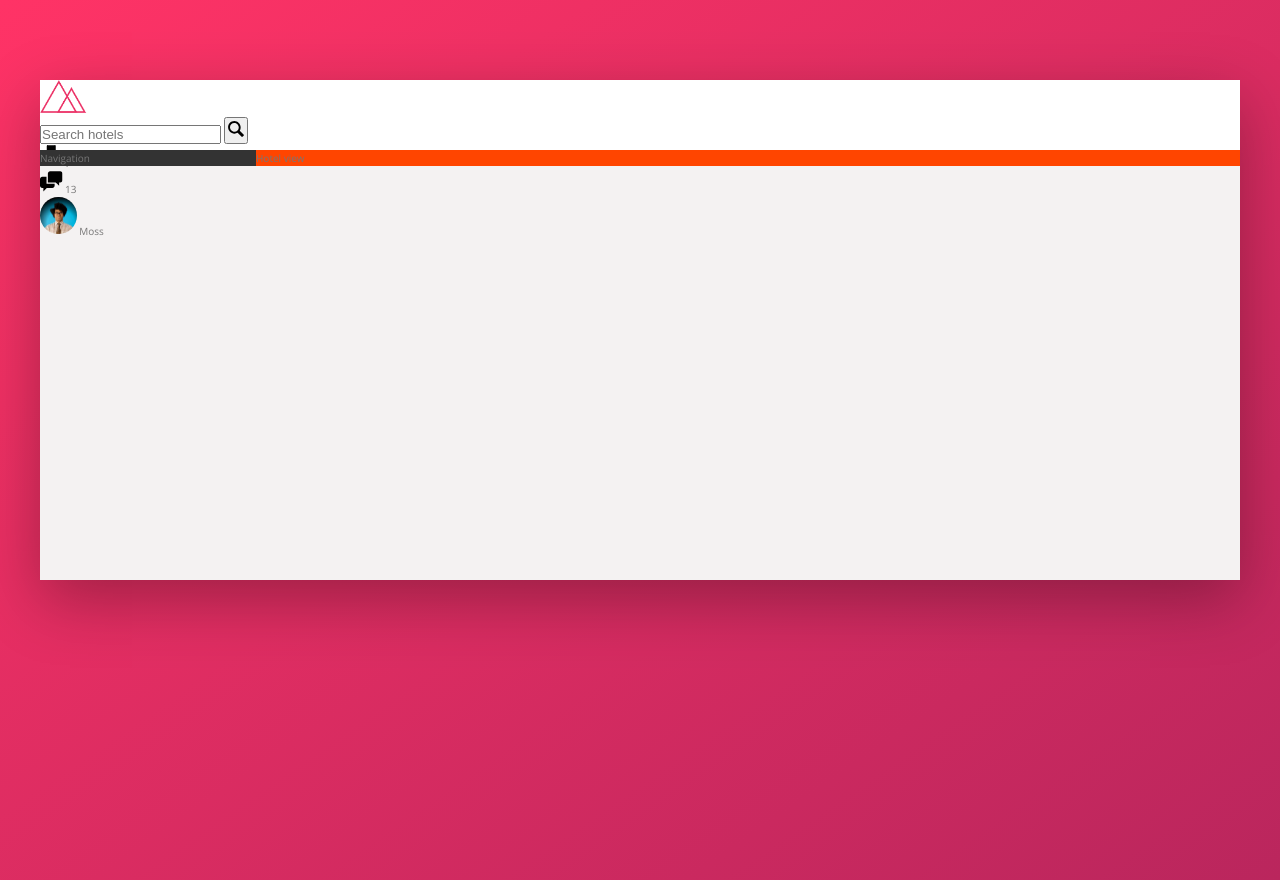
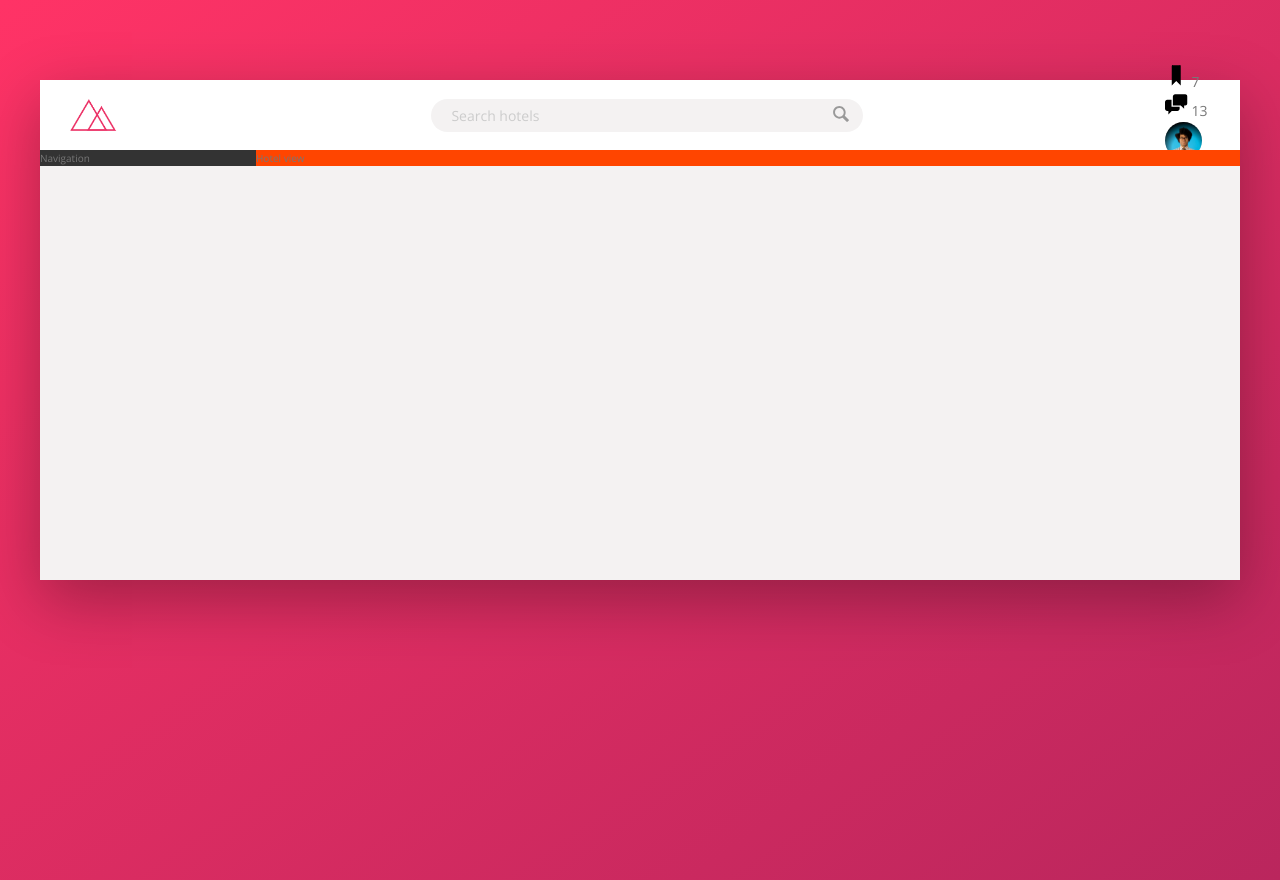
Before and after one commit to simotae14/Trello, a website: page index.html in a window 1280 px wide. Drawn offline with nearby package versions, Linux system fonts and the light colour scheme.

Commit message:
cadd the search input and its style

```diff
--- a/index.html
+++ b/index.html
@@ -14,7 +14,7 @@
         <div class="container">
             <header class="header">
                 <img src="img/logo.png" alt="Trello Logo" class="logo">
-                <form action="#">
+                <form class="search" action="#">
                     <input type="text" class="search__input" placeholder="Search hotels">
                     <button class="search__button">
                         <svg class="search__icon">
--- a/sass/_components.scss
+++ b/sass/_components.scss
@@ -2,20 +2,54 @@
 // LOGO
 .logo {
   height: 3.25rem;
+  margin-left: 3rem;
 }
 
 ///////////////////////////////////////
 // SEARCH
 .search {
+  flex: 0 0 40%;
+  display: flex;
+  align-items: center;
+  justify-content: center;
   &__input {
-
+    font-family: inherit;
+    font-size: inherit;
+    color: inherit;
+    background-color: var(--color-grey-light-2);
+    border: none;
+    padding: .7rem 2rem;
+    border-radius: 100px;
+    width: 90%;
+    transition: all .2s;
+    margin-right: -3.25rem;
+    &:focus {
+      outline: none;
+      width: 100%;
+      background-color: var(--color-grey-light-3);
+    }
+    &::placeholder {
+      font-weight: 100;
+      color: var(--color-grey-light-4);
+    }
+  }
+  &__input:focus + &__button {
+    background-color: var(--color-grey-light-3);
   }
   &__button {
-
+    border: none;
+    background-color: var(--color-grey-light-2);
+    &:focus {
+      outline: none;
+    }
+    &:active {
+      transform: translateY(2px);
+    }
   }
   &__icon {
     height: 2rem;
     width: 2rem;
+    fill: var(--color-grey-dark-3);
   }
 }
 
--- a/sass/_layout.scss
+++ b/sass/_layout.scss
@@ -8,9 +8,13 @@
 }
 
 .header {
-  height: 70px;
+  font-size: 1.4rem;
+  height: 7rem;
   background-color: #fff;
   border-bottom: var(--color-grey-light-2);
+  display: flex;
+  justify-content: space-between;
+  align-items: center;
 }
 
 .content {
```
Also changed, not shown: css/style.css.
